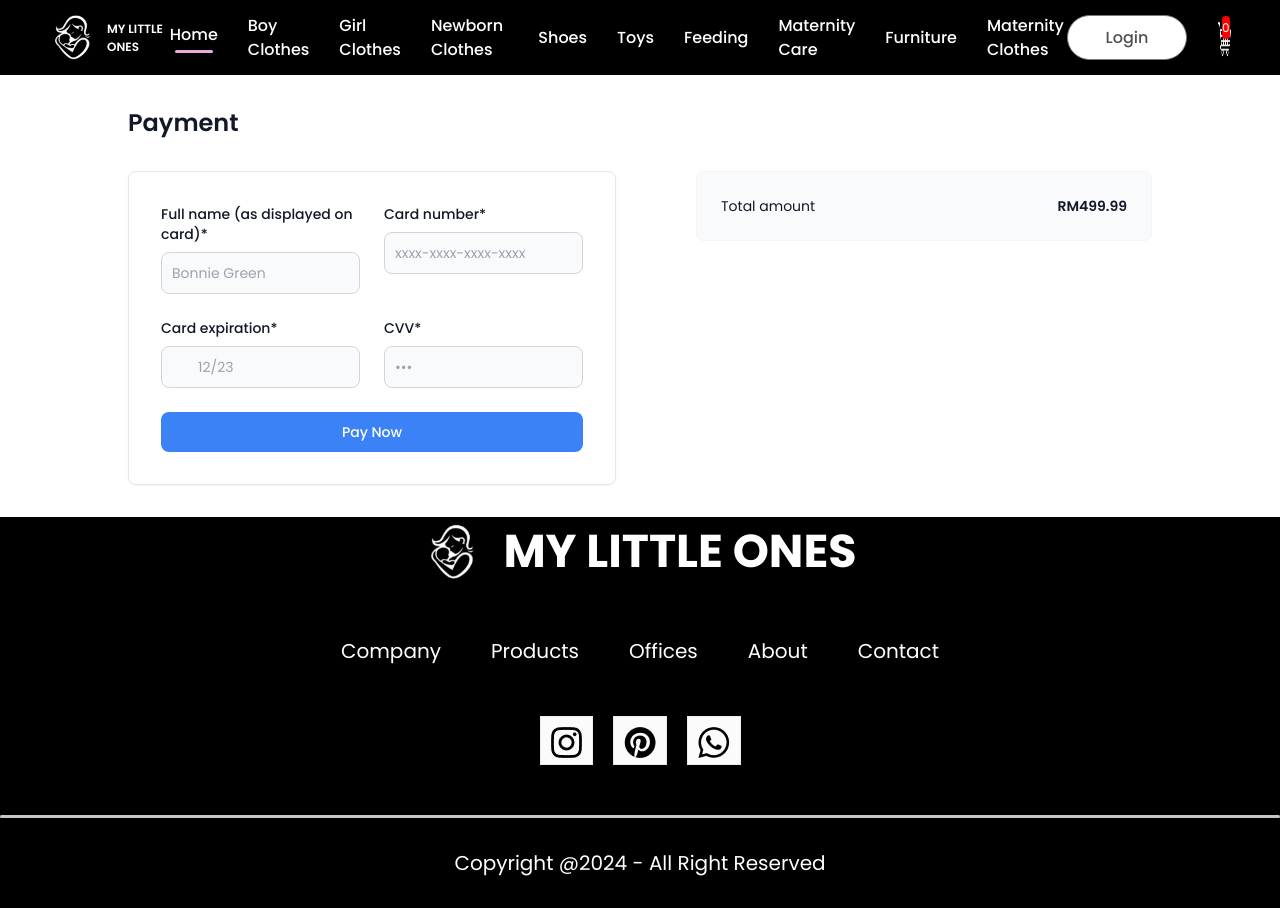
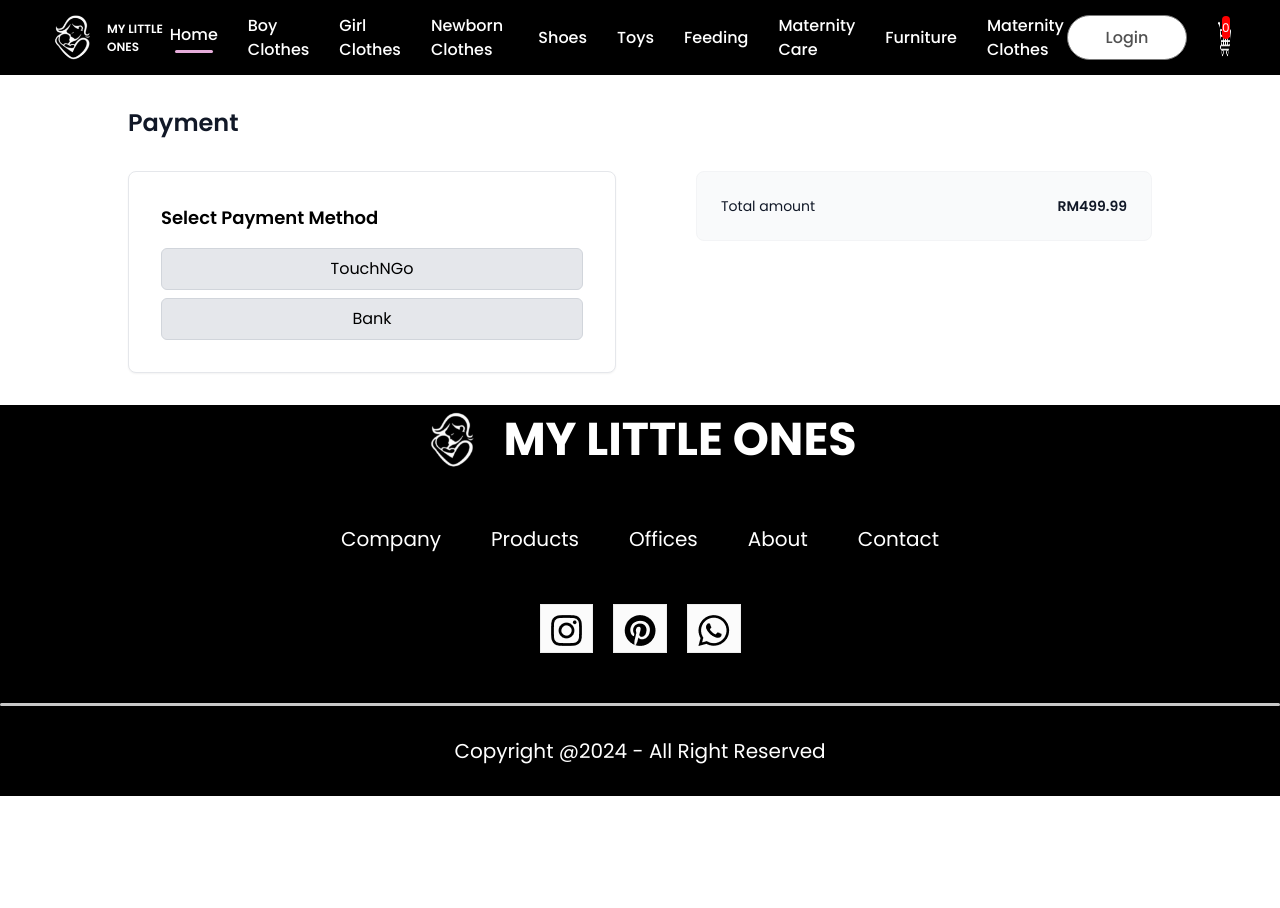
Before and after one commit to HJyeoh/My-Little-Ones, a React (Vite) app: page /payment in a window 1280 px wide. After the commit the page ends 800 px from the top, so only its background shows below. Built offline with nearby package versions, Linux system fonts and the light colour scheme.

Commit message:
PW/Payment Page

```diff
--- a/src/Components/CartItems/CartItems.css
+++ b/src/Components/CartItems/CartItems.css
@@ -64,12 +64,20 @@
     width: 262px;
     height: 58px;
     outline: none;
-    border: none;
+    border: 2px solid #ff5a5a; /* Border around button */
     background: #ff5a5a;
     color: #fff;
     font-size: 16px;
     font-weight: 600;
     cursor: pointer;
+    border-radius: 5px; /* Optional: rounded corners */
+}
+
+/* Optional: Add a hover effect */
+.cartitems-total button:hover {
+    background: #fff;
+    color: #ff5a5a;
+    border: 2px solid #ff5a5a; /* Match border color with background on hover */
 }
 
 /* Medium Screen (1280px and below) */
@@ -112,6 +120,13 @@
         max-width: 200px;
         height: 45px;
         font-size: 13px;
+    }
+
+    /* Style for the button on medium screens */
+    .cartitems-total button {
+        width: 230px; /* Adjust button width */
+        height: 50px; /* Adjust button height */
+        font-size: 14px; /* Adjust font size */
     }
 }
 
@@ -161,4 +176,11 @@
         height: 45px;
         font-size: 12px;
     }
+
+    /* Style for the button on small screens */
+    .cartitems-total button {
+        width: 180px; /* Adjust button width */
+        height: 45px; /* Adjust button height */
+        font-size: 12px; /* Adjust font size */
+    }
 }
--- a/src/Components/CartItems/CartItems.jsx
+++ b/src/Components/CartItems/CartItems.jsx
@@ -8,8 +8,8 @@ const CartItems = () => {
     const { getTotalCartAmount, all_product, cartItems, removeFromCart } = useContext(ShopContext);
     const navigate = useNavigate();  // Initialize the navigate function
 
-    // Format numbers to one decimal place
-    const formatPrice = (price) => price.toFixed(1);
+    // Format numbers to two decimal places
+    const formatPrice = (price) => price.toFixed(2);  // Use toFixed(2) for two decimal places
 
     // Function to handle checkout redirection
     const handleCheckout = () => {
@@ -65,7 +65,6 @@ const CartItems = () => {
                         <h3>RM{formatPrice(getTotalCartAmount())}</h3>
                     </div>
                 </div>
-                {/* Update the button to use the handleCheckout function */}
                 <button onClick={handleCheckout}>PROCEED TO CHECKOUT</button>
             </div>
         </div>
--- a/src/Pages/Payment.jsx
+++ b/src/Pages/Payment.jsx
@@ -1,26 +1,45 @@
 import React, { useState } from "react";
+import { useNavigate } from "react-router-dom";
 
 const Payment = () => {
-  const [formData, setFormData] = useState({
-    fullName: "",
-    cardNumber: "",
-    expiration: "",
-    cvv: "",
-  });
+  const [paymentMethod, setPaymentMethod] = useState("");
+  const [selectedBank, setSelectedBank] = useState(null);
+  const [showTouchNgoImage, setShowTouchNgoImage] = useState(false);  // State to track TouchNGo image visibility
+  const navigate = useNavigate();
 
-  const handleChange = (e) => {
-    const { name, value } = e.target;
-    setFormData({
-      ...formData,
-      [name]: value,
-    });
+  const handlePaymentMethodChange = (method) => {
+    setPaymentMethod(method);
+    if (method === "TouchNGo") {
+      setShowTouchNgoImage(true);  // Show the TouchNGo image when selected
+    } else {
+      setShowTouchNgoImage(false);  // Hide the image if another method is selected
+    }
+    if (method !== "Bank") {
+      setSelectedBank(null); // Reset bank if payment method is not Bank
+    }
   };
 
-  const handleSubmit = (e) => {
-    e.preventDefault();
-    // Handle form submission logic
-    console.log(formData);
+  const handleBankSelection = (bank) => {
+    setSelectedBank(bank);
+    const bankLinks = {
+      Maybank: "https://www.maybank2u.com.my/",
+      CIMB: "https://www.cimbclicks.com.my/clicks/#/",
+      "BANK SIMPANAN NASIONAL": "https://www.mybsn.com.my/mybsn/login/login.do",
+      RHB: "https://onlinebanking.rhbgroup.com/my/login",
+      "Public Bank": "https://www.pbebank.com/",
+    };
+
+    if (bankLinks[bank]) {
+      window.location.href = bankLinks[bank];  // Navigate to the bank's website
+    }
   };
+
+  // Determine the button color for "TouchNGo"
+  const touchNgoButtonClass = paymentMethod === "TouchNGo" ? "bg-pink-500 hover:bg-pink-600" : "bg-gray-200 hover:bg-gray-300";
+  // Determine the button color for "Bank"
+  const bankButtonClass = paymentMethod === "Bank" ? "bg-pink-500 hover:bg-pink-600" : "bg-gray-200 hover:bg-gray-300";
+  // Determine if any bank is selected, for pink color
+  const bankListClass = selectedBank ? "bg-pink-500 text-white" : "bg-gray-200 text-gray-900";
 
   return (
     <section className="bg-white py-8 dark:bg-gray-900">
@@ -29,87 +48,50 @@ const Payment = () => {
           <h2 className="text-xl font-semibold text-gray-900 dark:text-white sm:text-2xl">Payment</h2>
 
           <div className="mt-6 sm:mt-8 lg:grid lg:grid-cols-2 lg:gap-12">
-            {/* Left Section: Form Fields */}
-            <form
-              onSubmit={handleSubmit}
-              className="w-full rounded-lg border border-gray-200 bg-white p-4 shadow-sm dark:border-gray-700 dark:bg-gray-800 sm:p-6 lg:p-8"
-            >
-              <div className="mb-6 grid grid-cols-1 sm:grid-cols-2 gap-6">
-                <div>
-                  <label htmlFor="fullName" className="mb-2 block text-sm font-medium text-gray-900 dark:text-white">
-                    Full name (as displayed on card)*
-                  </label>
-                  <input
-                    type="text"
-                    id="fullName"
-                    name="fullName"
-                    value={formData.fullName}
-                    onChange={handleChange}
-                    className="block w-full rounded-lg border border-gray-300 bg-gray-50 p-2.5 text-sm text-gray-900 focus:border-primary-500 focus:ring-primary-500 dark:border-gray-600 dark:bg-gray-700 dark:text-white dark:placeholder:text-gray-400 dark:focus:border-primary-500 dark:focus:ring-primary-500"
-                    placeholder="Bonnie Green"
-                    required
+            {/* Left Section: Payment Method Selection */}
+            <div className="w-full rounded-lg border border-gray-200 bg-white p-4 shadow-sm dark:border-gray-700 dark:bg-gray-800 sm:p-6 lg:p-8">
+              <h3 className="text-lg font-semibold">Select Payment Method</h3>
+              <div className="mt-4">
+                <button
+                  onClick={() => handlePaymentMethodChange("TouchNGo")}
+                  className={`w-full py-2 px-4 border border-gray-300 rounded-md text-center ${touchNgoButtonClass}`}>
+                  TouchNGo
+                </button>
+                <button
+                  onClick={() => handlePaymentMethodChange("Bank")}
+                  className={`w-full py-2 px-4 border border-gray-300 rounded-md text-center mt-2 ${bankButtonClass}`}>
+                  Bank
+                </button>
+              </div>
+
+              {paymentMethod === "Bank" && (
+                <div className="mt-4">
+                  <h4 className="font-semibold">Select Bank</h4>
+                  <ul className="list-none">
+                    {["Maybank", "CIMB", "Public Bank", "RHB", "BANK SIMPANAN NASIONAL"].map((bank) => (
+                      <li
+                        key={bank}
+                        onClick={() => handleBankSelection(bank)}
+                        className={`cursor-pointer py-2 border-b hover:bg-gray-200 ${selectedBank === bank ? bankListClass : ""}`}>
+                        {bank}
+                      </li>
+                    ))}
+                  </ul>
+                  {selectedBank && <p className="mt-2 text-sm text-gray-900">Selected Bank: {selectedBank}</p>}
+                </div>
+              )}
+
+              {/* Conditionally render TouchNGo image */}
+              {showTouchNgoImage && (
+                <div className="mt-4">
+                  <img
+                    src="src/Components/Assets/TNGPAYMENT.jpg"
+                    alt="TouchNGo"
+                    className="w-full h-auto"
                   />
                 </div>
-
-                <div>
-                  <label htmlFor="cardNumber" className="mb-2 block text-sm font-medium text-gray-900 dark:text-white">
-                    Card number*
-                  </label>
-                  <input
-                    type="text"
-                    id="cardNumber"
-                    name="cardNumber"
-                    value={formData.cardNumber}
-                    onChange={handleChange}
-                    className="block w-full rounded-lg border border-gray-300 bg-gray-50 p-2.5 pe-10 text-sm text-gray-900 focus:border-primary-500 focus:ring-primary-500 dark:border-gray-600 dark:bg-gray-700 dark:text-white dark:placeholder:text-gray-400 dark:focus:border-primary-500 dark:focus:ring-primary-500"
-                    placeholder="xxxx-xxxx-xxxx-xxxx"
-                    required
-                  />
-                </div>
-
-                <div>
-                  <label htmlFor="expiration" className="mb-2 block text-sm font-medium text-gray-900 dark:text-white">
-                    Card expiration*
-                  </label>
-                  <input
-                    type="text"
-                    id="expiration"
-                    name="expiration"
-                    value={formData.expiration}
-                    onChange={handleChange}
-                    className="block w-full rounded-lg border border-gray-300 bg-gray-50 p-2.5 ps-9 text-sm text-gray-900 focus:border-primary-500 focus:ring-primary-500 dark:border-gray-600 dark:bg-gray-700 dark:text-white dark:placeholder:text-gray-400 dark:focus:border-primary-500 dark:focus:ring-primary-500"
-                    placeholder="12/23"
-                    required
-                  />
-                </div>
-
-                <div>
-                  <label
-                    htmlFor="cvv"
-                    className="mb-2 flex items-center gap-1 text-sm font-medium text-gray-900 dark:text-white"
-                  >
-                    CVV*
-                  </label>
-                  <input
-                    type="number"
-                    id="cvv"
-                    name="cvv"
-                    value={formData.cvv}
-                    onChange={handleChange}
-                    className="block w-full rounded-lg border border-gray-300 bg-gray-50 p-2.5 text-sm text-gray-900 focus:border-primary-500 focus:ring-primary-500 dark:border-gray-600 dark:bg-gray-700 dark:text-white dark:placeholder:text-gray-400 dark:focus:border-primary-500 dark:focus:ring-primary-500"
-                    placeholder="•••"
-                    required
-                  />
-                </div>
-              </div>
-
-              <button
-                type="submit"
-                className="flex w-full items-center justify-center rounded-lg bg-blue-500 text-white px-5 py-2.5 text-sm font-medium hover:bg-blue-600 focus:outline-none focus:ring-4 focus:ring-blue-300 dark:bg-blue-600 dark:hover:bg-blue-700 dark:focus:ring-blue-800"
-              >
-                Pay Now
-              </button>
-            </form>
+              )}
+            </div>
 
             {/* Right Section: Price Details */}
             <div className="mt-6 sm:mt-8 lg:mt-0 lg:ml-8">
```
Also changed, not shown: src/Components/ProductDisplay/ProductDisplay.jsx (+39 -3 lines), src/Components/Assets/TNGPAYMENT.jpg (added).
